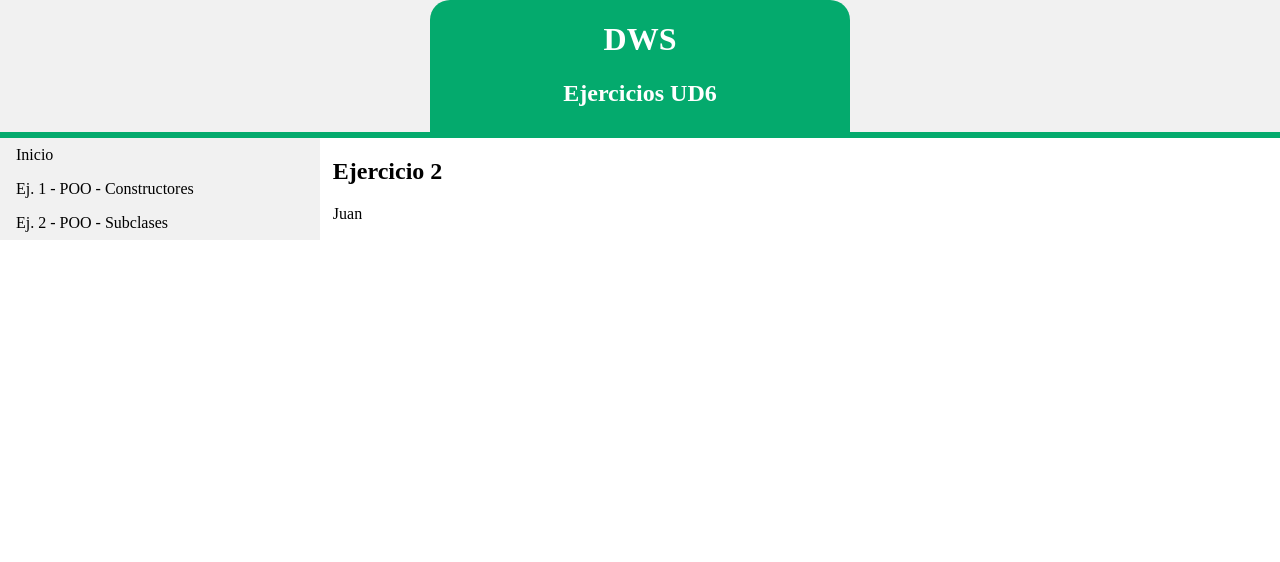
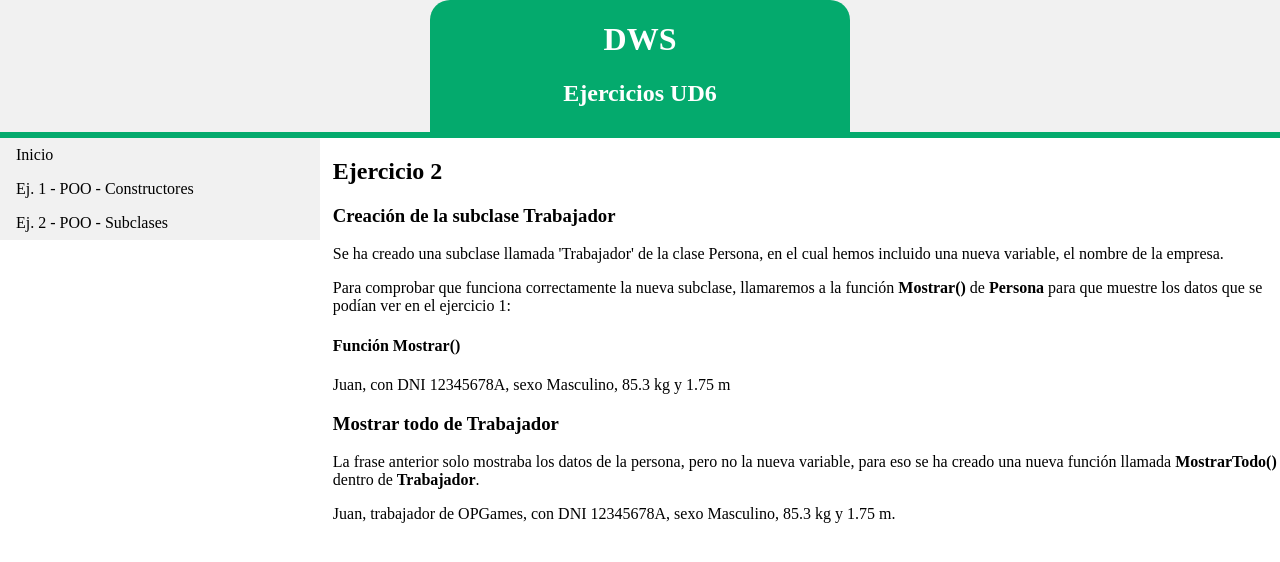
Before and after one commit to juangj-opg/DWES-UD6, a PHP site: page /ejercicio2.php in a window 1280 px wide. Shown: the top 562 px of the page. Run offline with PHP 8.4, Linux system fonts and the light colour scheme; data that the repository does not hold is empty.

Commit message:
Ejercicio 2 - Completado

```diff
--- a/ejercicio2.php
+++ b/ejercicio2.php
@@ -15,7 +15,17 @@ include_once "funciones_ej2.php";
 
 $Trabajador1 = new Trabajador("Juan","12345678A","Masculino","85.3","1.75","OPGames");
 
-echo $Trabajador1->getNombre();
+echo "<h3>Creación de la subclase Trabajador</h3>";
+echo "<p>Se ha creado una subclase llamada 'Trabajador' de la clase Persona, en el cual hemos incluido una nueva variable, el nombre de la empresa.</p>";
+echo "<p>Para comprobar que funciona correctamente la nueva subclase, llamaremos a la función <b>Mostrar()</b> de <b>Persona</b> para que muestre los datos que se podían ver en el ejercicio 1:</p>";
+echo "<h4>Función Mostrar()</h4>";
+
+echo $Trabajador1->Mostrar();
+
+echo "<h3>Mostrar todo de Trabajador</h3>";
+echo "<p>La frase anterior solo mostraba los datos de la persona, pero no la nueva variable, para eso se ha creado una nueva función llamada <b>MostrarTodo()</b> dentro de <b>Trabajador</b>.</p>";
+
+echo $Trabajador1->MostrarTodo();
 
 ?>
 </body>
--- a/funciones_ej2.php
+++ b/funciones_ej2.php
@@ -85,6 +85,7 @@ class Persona{
 class Trabajador extends Persona{
     protected $nombreEmpresa;
 
+
     // Constructor de Trabajador, implementado el de Persona en este.
     public function __construct($nombre, $dni, $sexo, $peso, $altura, $nombreEmpresa)
     {
@@ -105,6 +106,17 @@ class Trabajador extends Persona{
 
     // Fin definicion de las funciones del Get Y Setter
 
+    // Función Mostrar en Trabajador, que se encarga de llamar a la función que hay en Persona.
+
+    public function Mostrar()
+    {
+        return Persona::Mostrar();
+    }
+    // Función para mostrar toda la info, incluyendo la de la clase Persona.
+
+    public function MostrarTodo(){
+        return "$this->nombre, trabajador de $this->nombreEmpresa, con DNI $this->dni, sexo $this->sexo, $this->peso kg y $this->altura m.";
+    }
 }
 
 
```
